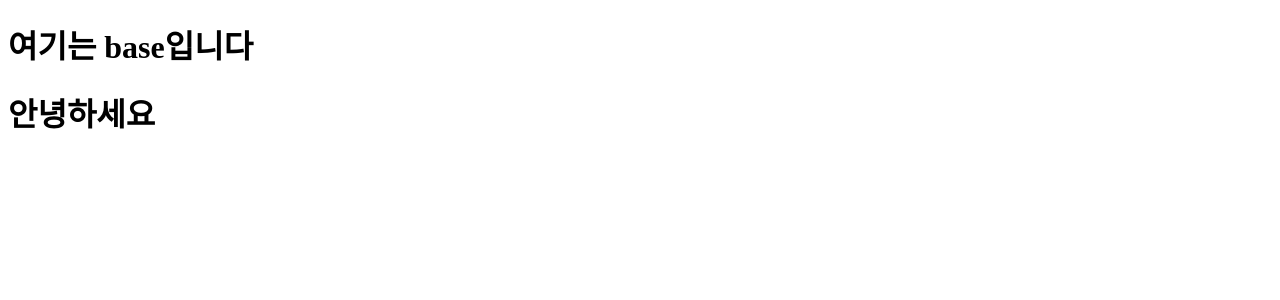
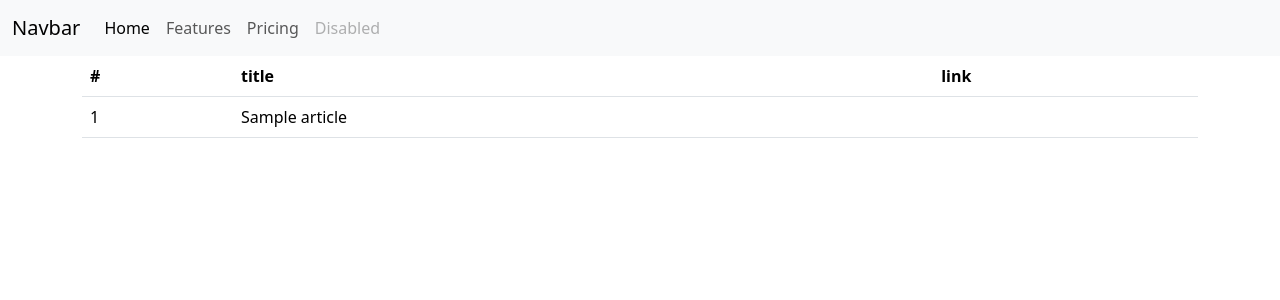
Before and after one commit to seungjun6235/Board-, a Python web app: template articles/templates/index.html in a window 1280 px wide. Shown: the top 300 px of the page. Run offline with Jinja, Linux system fonts and the light colour scheme; the template is opened without the code that fills it: most values are stand-ins (such as "Sample title", 1, 10 or a date in 2020).

Commit message:
index 페이지 bootstrap 적용

```diff
--- a/articles/templates/index.html
+++ b/articles/templates/index.html
@@ -1,5 +1,24 @@
 {% extends 'base.html' %}
 
 {% block body %}
-    <h1>안녕하세요</h1>
+    <table class="table">
+        <thead>
+            <tr>
+                <th>#</th>
+                <th>title</th>
+                <th>link</th>
+            </tr>
+        </thead>
+
+        <tbody>
+            {% for article in articles %}
+            <tr>
+                <td>{{article.id}}</td>
+                <td>{{article.title}}</td>
+                <td></td>
+            </tr>
+            {% endfor %}
+        </tbody>
+
+    </table>
 {% endblock %}
--- a/templates/base.html
+++ b/templates/base.html
@@ -1,14 +1,43 @@
 <!DOCTYPE html>
 <html lang="en">
+
 <head>
     <meta charset="UTF-8">
     <meta name="viewport" content="width=device-width, initial-scale=1.0">
     <title>Document</title>
+    <link href="https://cdn.jsdelivr.net/npm/bootstrap@5.3.2/dist/css/bootstrap.min.css" rel="stylesheet"
+        integrity="sha384-T3c6CoIi6uLrA9TneNEoa7RxnatzjcDSCmG1MXxSR1GAsXEV/Dwwykc2MPK8M2HN" crossorigin="anonymous">
 </head>
+
 <body>
-    <h1>여기는 base입니다</h1>
-    {% block body %}
+    <nav class="navbar navbar-expand-lg bg-body-tertiary">
+        <div class="container-fluid">
+            <a class="navbar-brand" href="#">Navbar</a>
+            <button class="navbar-toggler" type="button" data-bs-toggle="collapse" data-bs-target="#navbarNavAltMarkup"
+                aria-controls="navbarNavAltMarkup" aria-expanded="false" aria-label="Toggle navigation">
+                <span class="navbar-toggler-icon"></span>
+            </button>
+            <div class="collapse navbar-collapse" id="navbarNavAltMarkup">
+                <div class="navbar-nav">
+                    <a class="nav-link active" aria-current="page" href="#">Home</a>
+                    <a class="nav-link" href="#">Features</a>
+                    <a class="nav-link" href="#">Pricing</a>
+                    <a class="nav-link disabled" aria-disabled="true">Disabled</a>
+                </div>
+            </div>
+        </div>
+    </nav>
 
-    {% endblock %}
+    <div class="container">
+
+        {% block body %}
+
+        {% endblock %}
+    </div>
+
+    <script src="https://cdn.jsdelivr.net/npm/bootstrap@5.3.2/dist/js/bootstrap.bundle.min.js"
+        integrity="sha384-C6RzsynM9kWDrMNeT87bh95OGNyZPhcTNXj1NW7RuBCsyN/o0jlpcV8Qyq46cDfL"
+        crossorigin="anonymous"></script>
 </body>
+
 </html>
```
Also changed, not shown: articles/views.py (+9 -1 lines).
